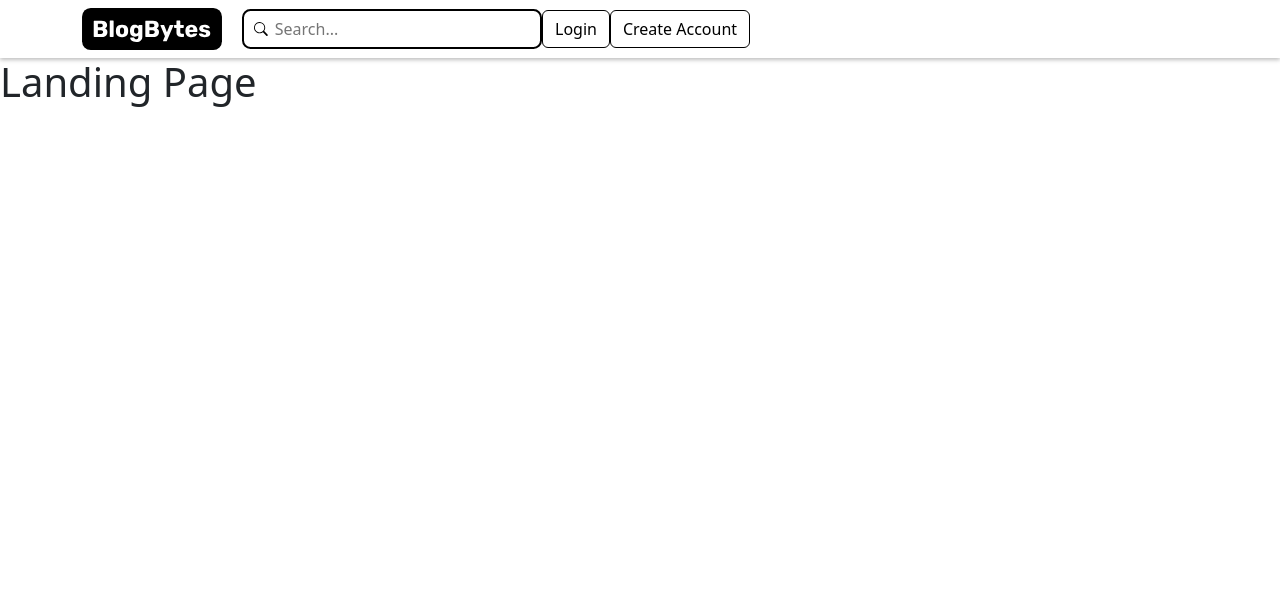
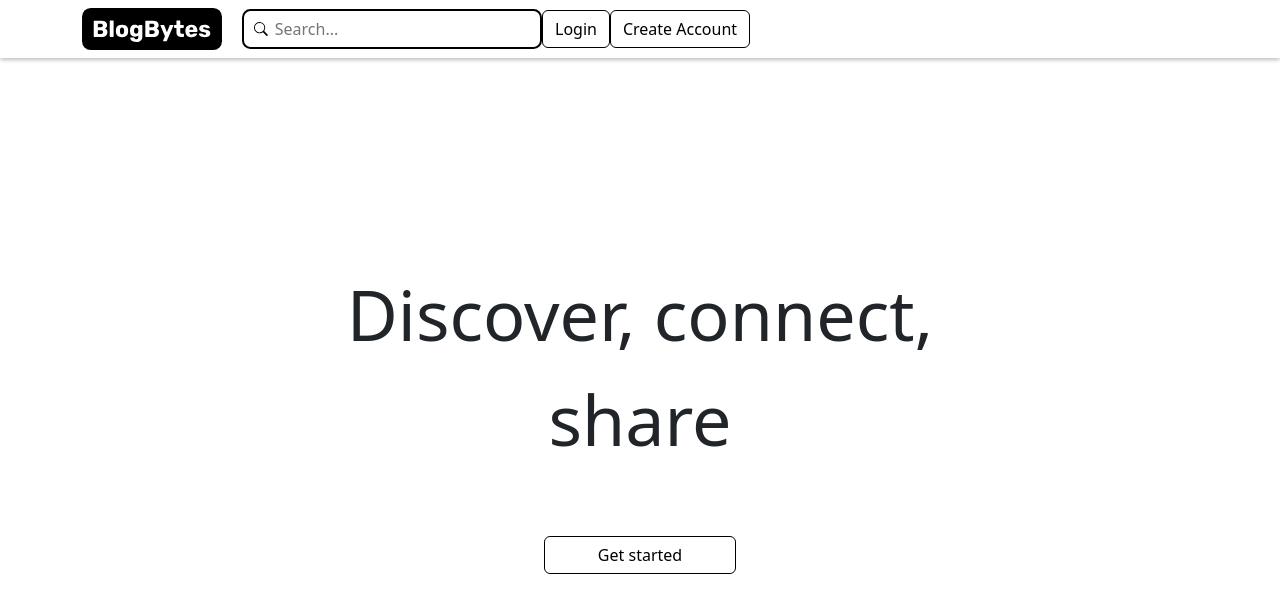
Before and after one commit to Affan-7/BlogBytes, a React (Vite) app in the folder client/: page / in a window 1280 px wide. Shown: the top 612 px of the page. Built offline with nearby package versions, Linux system fonts and the light colour scheme; a web font is replaced by a local one.

Commit message:
Add landing page

```diff
--- a/client/src/components/LandingPage/LandingPage.jsx
+++ b/client/src/components/LandingPage/LandingPage.jsx
@@ -1,9 +1,32 @@
 import React from 'react'
+import { Link } from 'react-router-dom'
 
 function LandingPage() {
   return (
     <>
-      <h1>Landing Page</h1>
+      <div
+        style={{
+          display: 'flex',
+          flexDirection: 'column',
+          justifyContent: 'center',
+          alignItems: 'center',
+          height: '90vh',
+        }}
+      >
+        <p style={{ fontSize: '70px', textAlign: 'center' }}>
+          Discover, connect,
+          <br />
+          share
+        </p>
+        <Link to='/register' style={{ width: '15%' }} className='mt-5'>
+          <button
+            className='btn btn-outline-secondary hover'
+            style={{ width: '100%' }}
+          >
+            Get started
+          </button>
+        </Link>
+      </div>
     </>
   )
 }
--- a/client/src/style.css
+++ b/client/src/style.css
@@ -42,7 +42,7 @@
 .hover:hover {
   background-color: black;
   border-color: black;
-  transition: background-color 0.4s ease;
+  transition: background-color 0.6s ease;
 }
 
 .hover{
```
